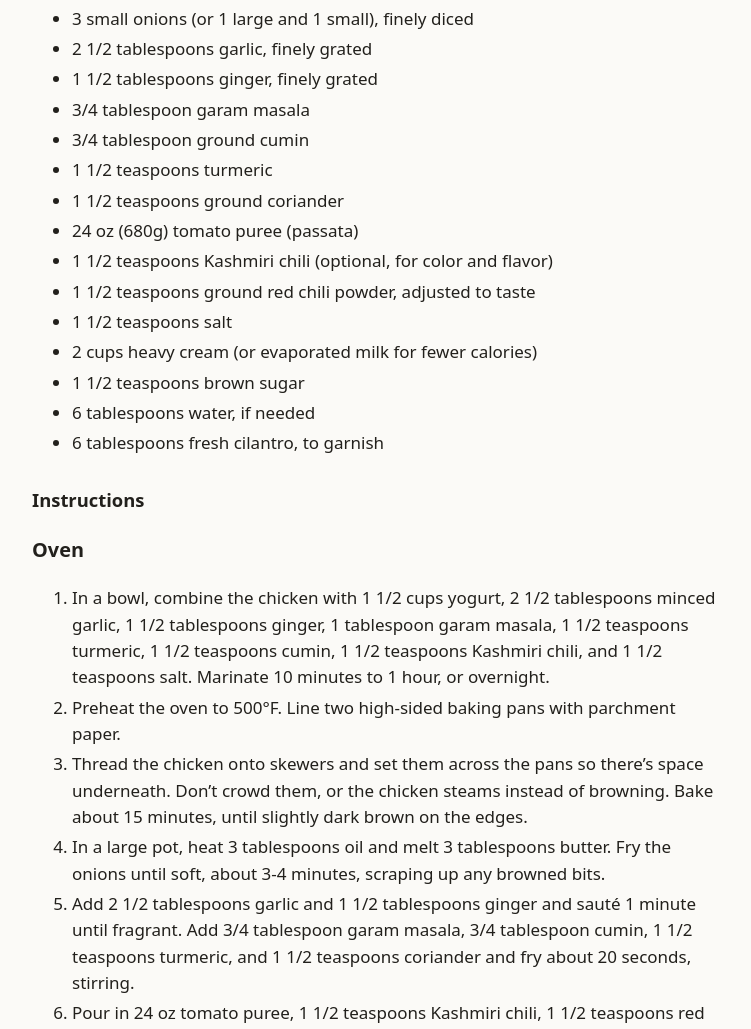
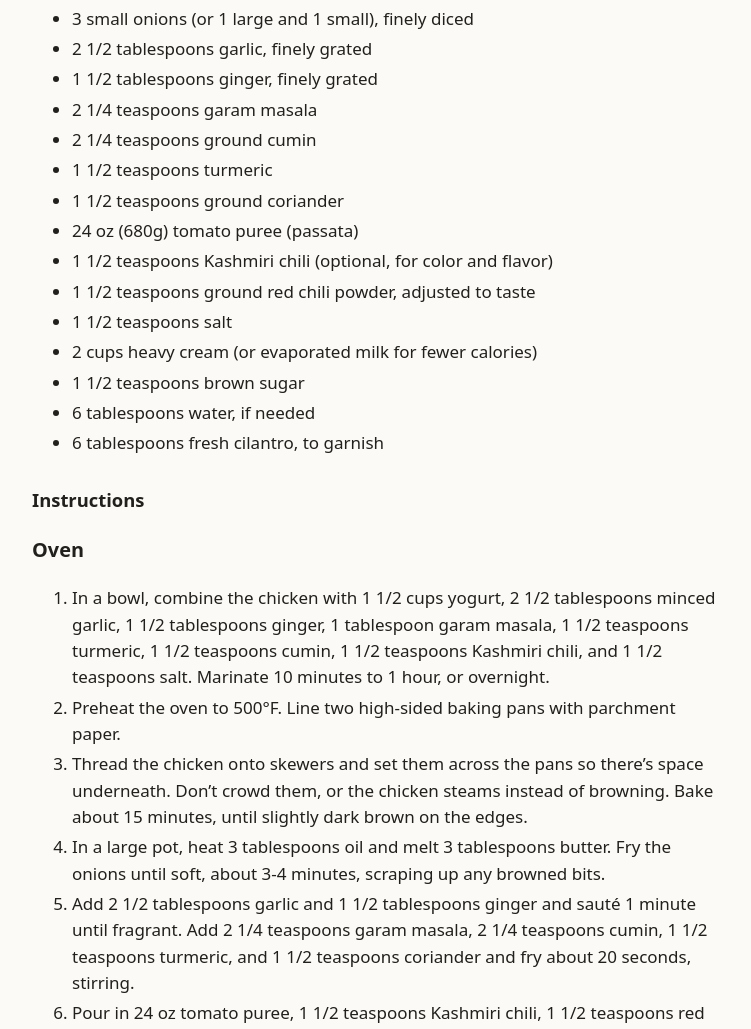
Before and after one commit to Kevin-S-Wallace/recipes, a Jekyll site: the page built from _recipes/chicken-tikka-masala.md, in a window 1280 px wide. Shown: the part 728-1757 px from the top of the page, without its empty margins (264-1015 px from the left). Built offline with Jekyll 4.4.1, drawn with Linux system fonts in a browser that asks for light colours.

Commit message:
Write tikka masala sauce spices as 2 1/4 teaspoons
Co-Authored-By: Claude Opus 5.5 <noreply@anthropic.com>
Claude-Session: https://claude.ai/code/session_01RM2EoUoCPcXp6Y9sDRq5LN

```diff
--- a/_recipes/chicken-tikka-masala.md
+++ b/_recipes/chicken-tikka-masala.md
@@ -24,8 +24,8 @@ made: []
 - 3 small onions (or 1 large and 1 small), finely diced
 - 2 1/2 tablespoons garlic, finely grated
 - 1 1/2 tablespoons ginger, finely grated
-- 3/4 tablespoon garam masala
-- 3/4 tablespoon ground cumin
+- 2 1/4 teaspoons garam masala
+- 2 1/4 teaspoons ground cumin
 - 1 1/2 teaspoons turmeric
 - 1 1/2 teaspoons ground coriander
 - 24 oz (680g) tomato puree (passata)
@@ -43,7 +43,7 @@ made: []
 2. Preheat the oven to 500°F. Line two high-sided baking pans with parchment paper.
 3. Thread the chicken onto skewers and set them across the pans so there's space underneath. Don't crowd them, or the chicken steams instead of browning. Bake about 15 minutes, until slightly dark brown on the edges.
 4. In a large pot, heat 3 tablespoons oil and melt 3 tablespoons butter. Fry the onions until soft, about 3-4 minutes, scraping up any browned bits.
-5. Add 2 1/2 tablespoons garlic and 1 1/2 tablespoons ginger and sauté 1 minute until fragrant. Add 3/4 tablespoon garam masala, 3/4 tablespoon cumin, 1 1/2 teaspoons turmeric, and 1 1/2 teaspoons coriander and fry about 20 seconds, stirring.
+5. Add 2 1/2 tablespoons garlic and 1 1/2 tablespoons ginger and sauté 1 minute until fragrant. Add 2 1/4 teaspoons garam masala, 2 1/4 teaspoons cumin, 1 1/2 teaspoons turmeric, and 1 1/2 teaspoons coriander and fry about 20 seconds, stirring.
 6. Pour in 24 oz tomato puree, 1 1/2 teaspoons Kashmiri chili, 1 1/2 teaspoons red chili powder, and 1 1/2 teaspoons salt. Simmer 15-20 minutes, stirring occasionally, until thick and deep red-brown.
 7. Stir in 2 cups cream and 1 1/2 teaspoons brown sugar. Add the chicken and its juices and cook 10-12 minutes, until the chicken is cooked through and the sauce is thick and bubbling. Thin with up to 6 tablespoons water if needed.
 8. Garnish with 6 tablespoons cilantro. Serve with [garlic butter rice](garlic-butter-rice.md) and [homemade naan](naan-bread.md).
```
